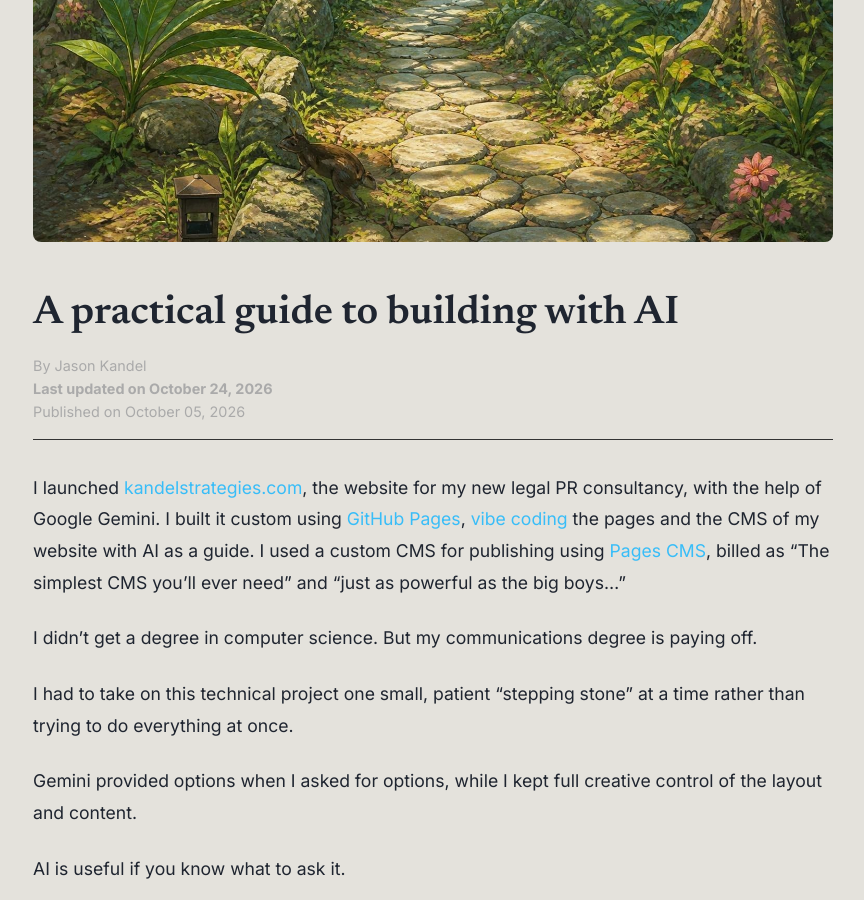
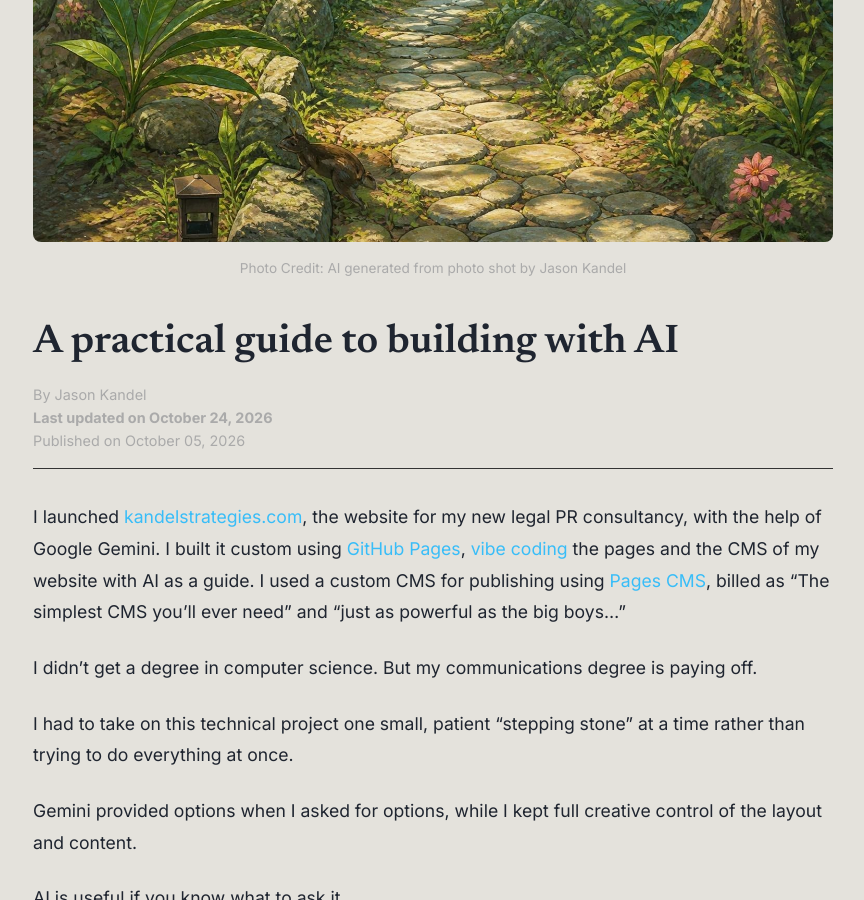
Before and after one commit to jkandel/kandel-website, a Jekyll site: the page built from _posts/2026-10-05-building-with-ai-one-stepping-stone-at-a-time.md, in a window 1280 px wide and 900 px high, scrolled down 364 px. Shown: the whole window, without its empty margins (207-1071 px from the left). Built offline with Jekyll 4.4.1, drawn with Linux system fonts in a browser that asks for light colours.

Commit message:
Update _posts/2026-10-05-building-with-ai-one-stepping-stone-at-a-time.md (via Pages CMS)

```diff
--- a/_posts/2026-10-05-building-with-ai-one-stepping-stone-at-a-time.md
+++ b/_posts/2026-10-05-building-with-ai-one-stepping-stone-at-a-time.md
@@ -4,6 +4,7 @@ date: 2026-10-05
 updated: 2026-10-24
 published: true
 image: /images/Forest-path-to-beach.jpg
+image_credit: AI generated from photo shot by Jason Kandel
 ---
 I launched [kandelstrategies.com](http://kandelstrategies.com), the website for my new legal PR consultancy, with the help of Google Gemini. I built it custom using [GitHub Pages](https://docs.github.com/en/pages), [vibe coding](https://cloud.google.com/discover/what-is-vibe-coding) the pages and the CMS of my website with AI as a guide. I used a custom CMS for publishing using [Pages CMS](http://pagescms.org/), billed as "The simplest CMS you'll ever need" and "just as powerful as the big boys..."
 
```
